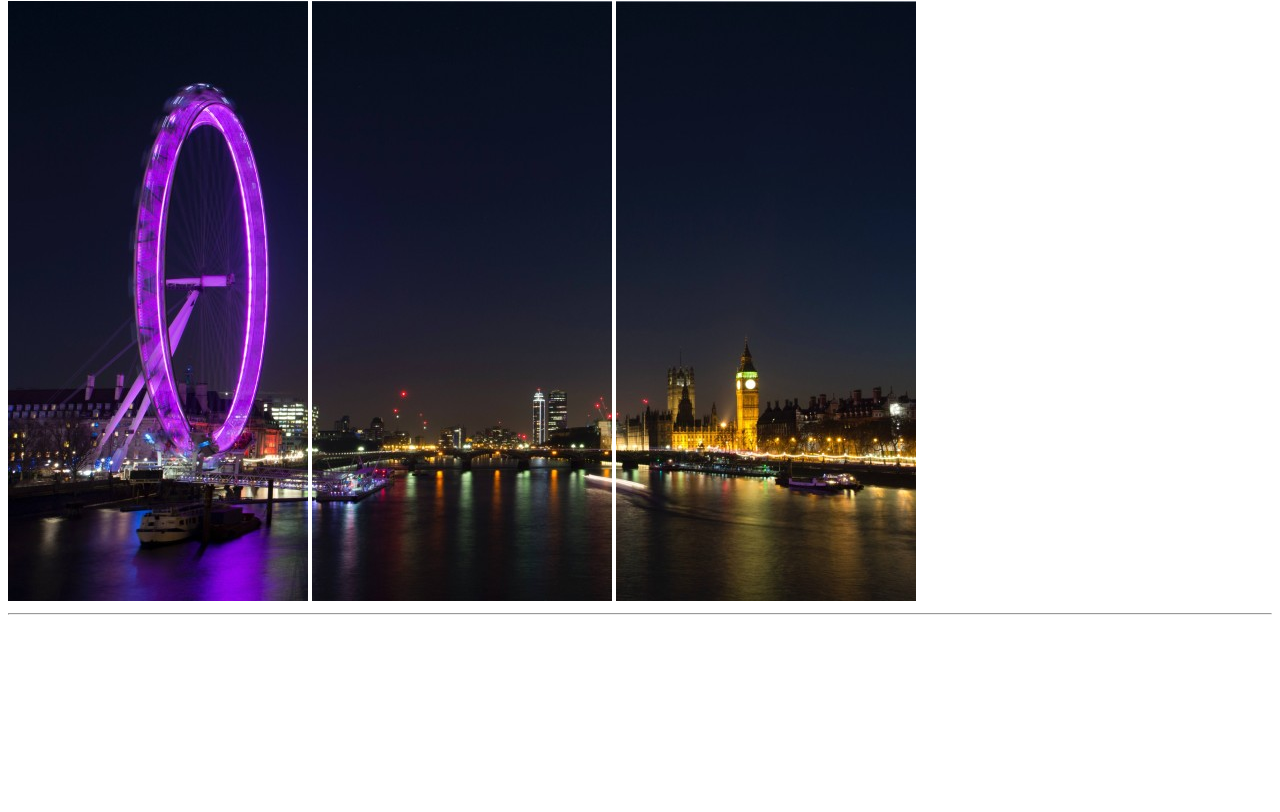
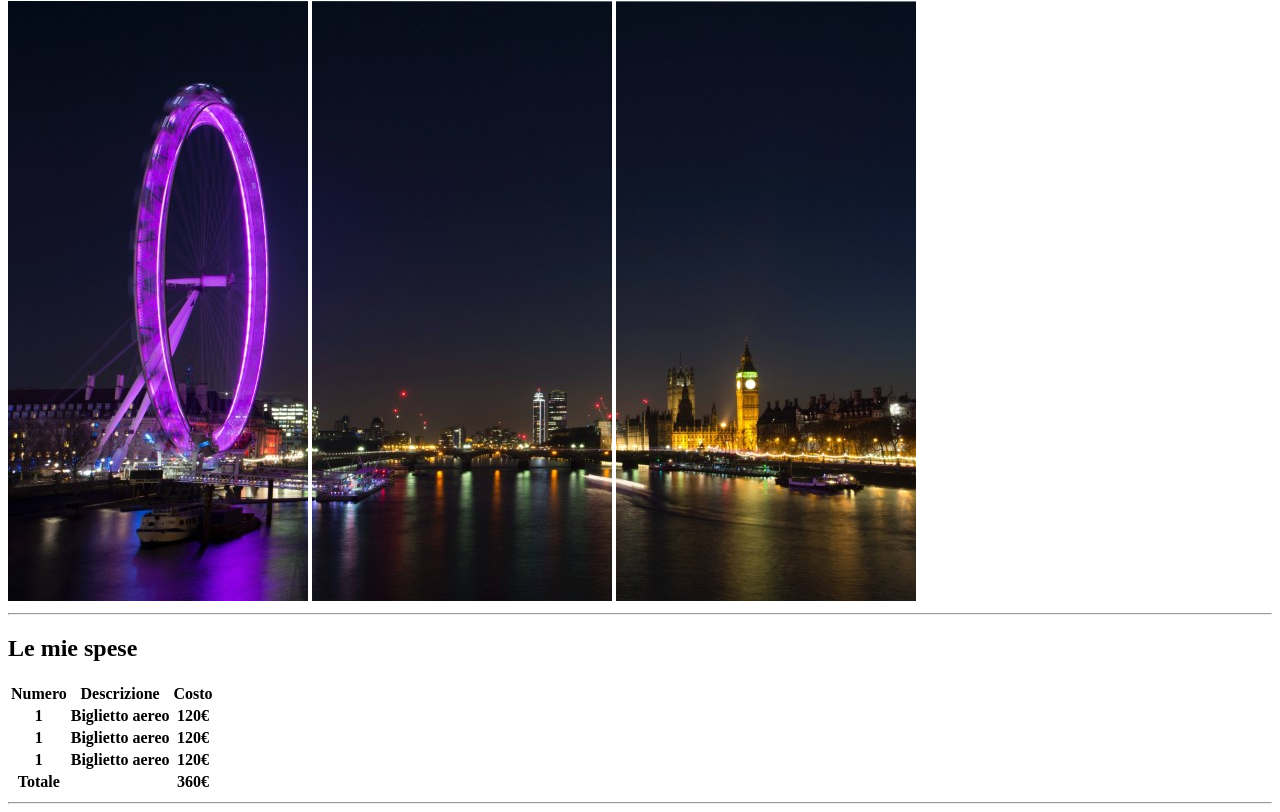
Before and after one commit to andreathepa/html-london-trip, a plain HTML site: page index.html in a window 1280 px wide. Shown: the part 79-891 px from the top of the page. Before the commit the page ends 800 px from the top, so only its background shows below. Drawn offline with Linux system fonts and the light colour scheme.

Commit message:
Caricamento le mie spese

```diff
--- a/index.html
+++ b/index.html
@@ -19,10 +19,46 @@
 
     </header>
 
+    <!-- Qui la sezione contenente il testo -->
+    <main>
+        <h2>Le mie spese</h2>
+            <table>
+                <thead>
+                    <tr>
+                        <th><strong>Numero</strong></th>
+                        <th><strong>Descrizione</strong></th>
+                        <th><strong>Costo</strong></th>
+                    </tr>
+                </thead>
+                <tbody>
+                    <tr>
+                        <th>1</th>
+                        <th>Biglietto aereo</th>
+                        <th>120&#8364;</th>
+                    </tr>
+                    <tr>
+                        <th>1</th>
+                        <th>Biglietto aereo</th>
+                        <th>120&#8364;</th>
+                    </tr>
+                    <tr>
+                        <th>1</th>
+                        <th>Biglietto aereo</th>
+                        <th>120&#8364;</th>
+                    </tr>
+                    <tr>
+                        <th>Totale</th>
+                        <th></th>
+                        <th>360&#8364;</th>
+                    </tr>
+                </tbody>
+            </table>
+            <hr>
 
 
-    <!-- Qui la sezione contenente il testo -->
-    <main></main>
+    </main>
+
+
     <!-- Qui le due foto finali -->
     <footer></footer>
 
```
